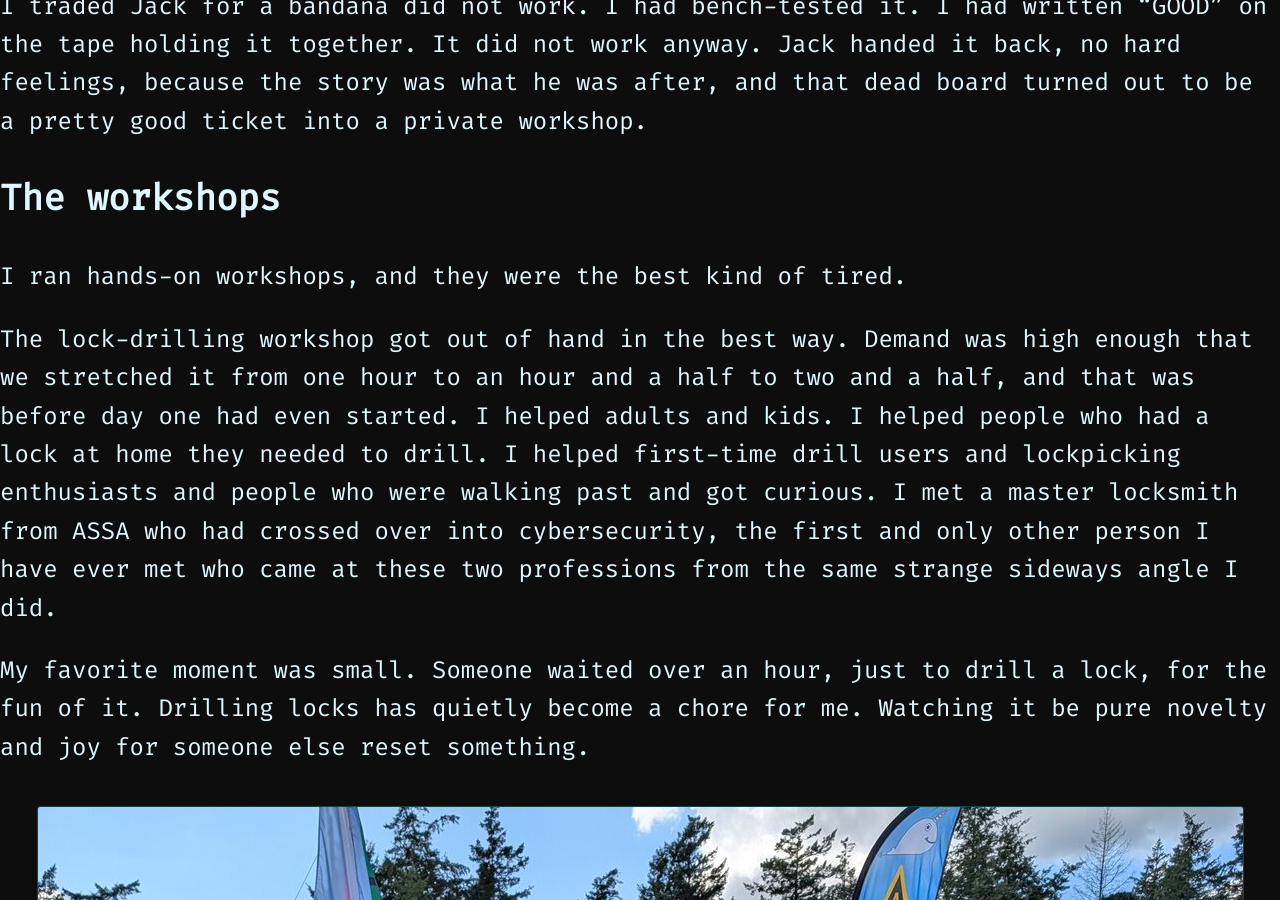
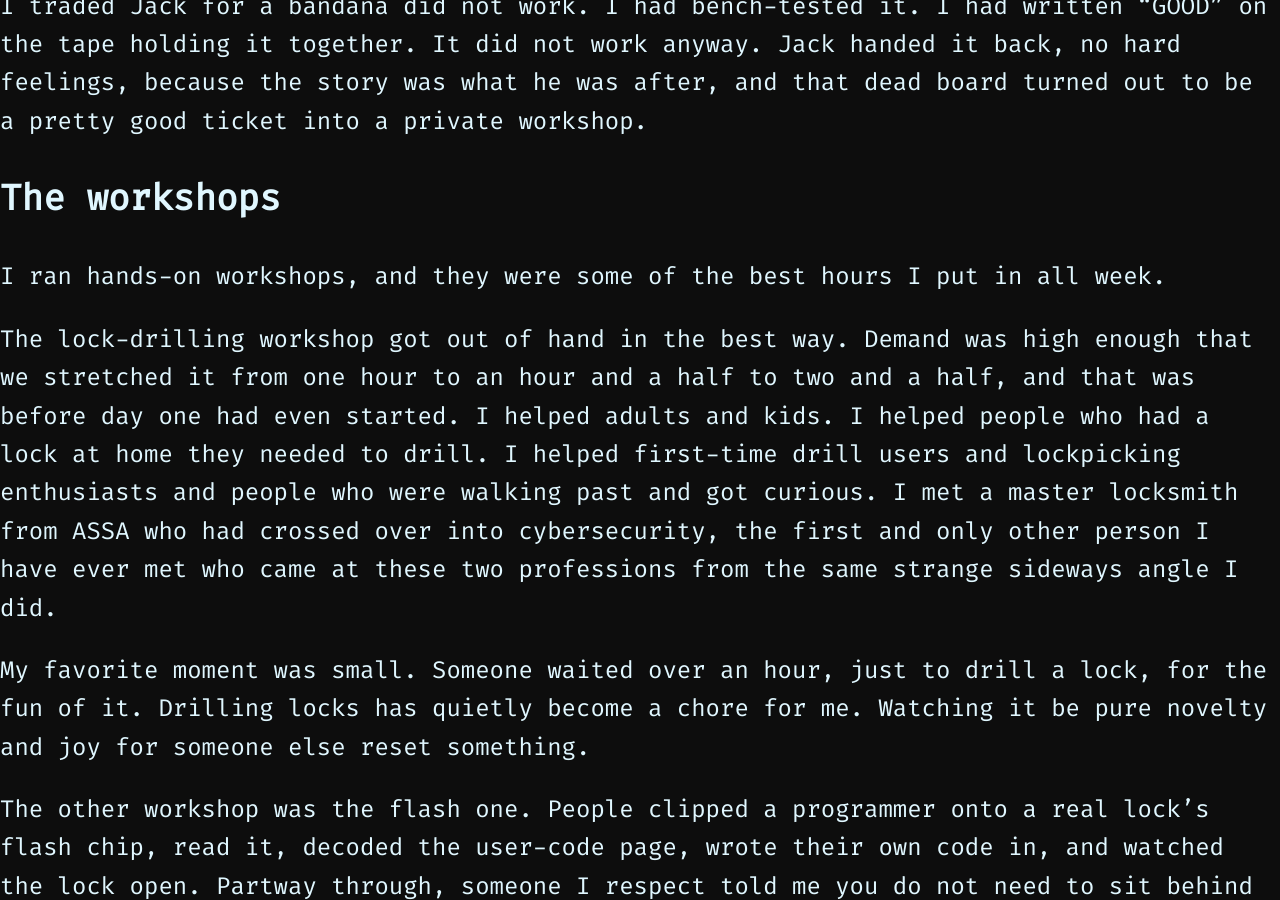
Before and after one commit to Qweary/Qweary.github.io, a Jekyll site: the page built from _posts/2026-07-04-heard-it-on-the-pirate-radio.md, in a window 1280 px wide and 900 px high, scrolled down 8361 px. Built offline with Jekyll 4.4.1, drawn with Linux system fonts in a browser that asks for light colours; a script that is not in the unit is left out; some of the changed text lies outside the part shown.

Commit message:
Operator review: remove 2 photos, anonymize sax player, prose tweak

```diff
--- a/_posts/2026-07-04-heard-it-on-the-pirate-radio.md
+++ b/_posts/2026-07-04-heard-it-on-the-pirate-radio.md
@@ -93,16 +93,11 @@ One more detail, because it is funnier and truer than the clean version. The loc
 
 ## The workshops
 
-I ran hands-on workshops, and they were the best kind of tired.
+I ran hands-on workshops, and they were some of the best hours I put in all week.
 
 The lock-drilling workshop got out of hand in the best way. Demand was high enough that we stretched it from one hour to an hour and a half to two and a half, and that was before day one had even started. I helped adults and kids. I helped people who had a lock at home they needed to drill. I helped first-time drill users and lockpicking enthusiasts and people who were walking past and got curious. I met a master locksmith from ASSA who had crossed over into cybersecurity, the first and only other person I have ever met who came at these two professions from the same strange sideways angle I did.
 
 My favorite moment was small. Someone waited over an hour, just to drill a lock, for the fun of it. Drilling locks has quietly become a chore for me. Watching it be pure novelty and joy for someone else reset something.
-
-<figure>
-  <img src="/assets/images/pirate-radio/narwhal-amateur-radio.jpg" alt="The author in a black brimmed hat soldering at the Narwhal Amateur Radio Society table, a teardrop banner behind, tents and a trans flag in the background." loading="lazy">
-  <figcaption>Staff means you are always working on something. I did not mind.</figcaption>
-</figure>
 
 The other workshop was the flash one. People clipped a programmer onto a real lock's flash chip, read it, decoded the user-code page, wrote their own code in, and watched the lock open. Partway through, someone I respect told me you do not need to sit behind a screen to be a hacker. That one landed, because I have always believed you become a hacker the moment another hacker calls you one. A couple of attendees asked me to help on their own projects afterward, which I will keep to myself, and which I am ecstatic about.
 
@@ -179,11 +174,6 @@ The camp runs on a simple current. Everyone looked out for everyone. Lost items
   <img src="/assets/images/pirate-radio/alien-flora-figure.jpg" alt="A night art installation, a red-outlined winged figure with hanging LED jellyfish in the trees." loading="lazy">
 </figure>
 
-<figure>
-  <img src="/assets/images/pirate-radio/uv-forest-path.jpg" alt="A UV-lit purple forest path with art at night." loading="lazy">
-  <figcaption>Alien flora, the whole trail.</figcaption>
-</figure>
-
 ## The people who kept handing me doors
 
 Some of this camp was people, more than places.
```
Also changed, not shown: assets/images/pirate-radio/jazz-jam-trombone.jpg, assets/images/pirate-radio/narwhal-amateur-radio.jpg (deleted), assets/images/pirate-radio/uv-forest-path.jpg (deleted).
